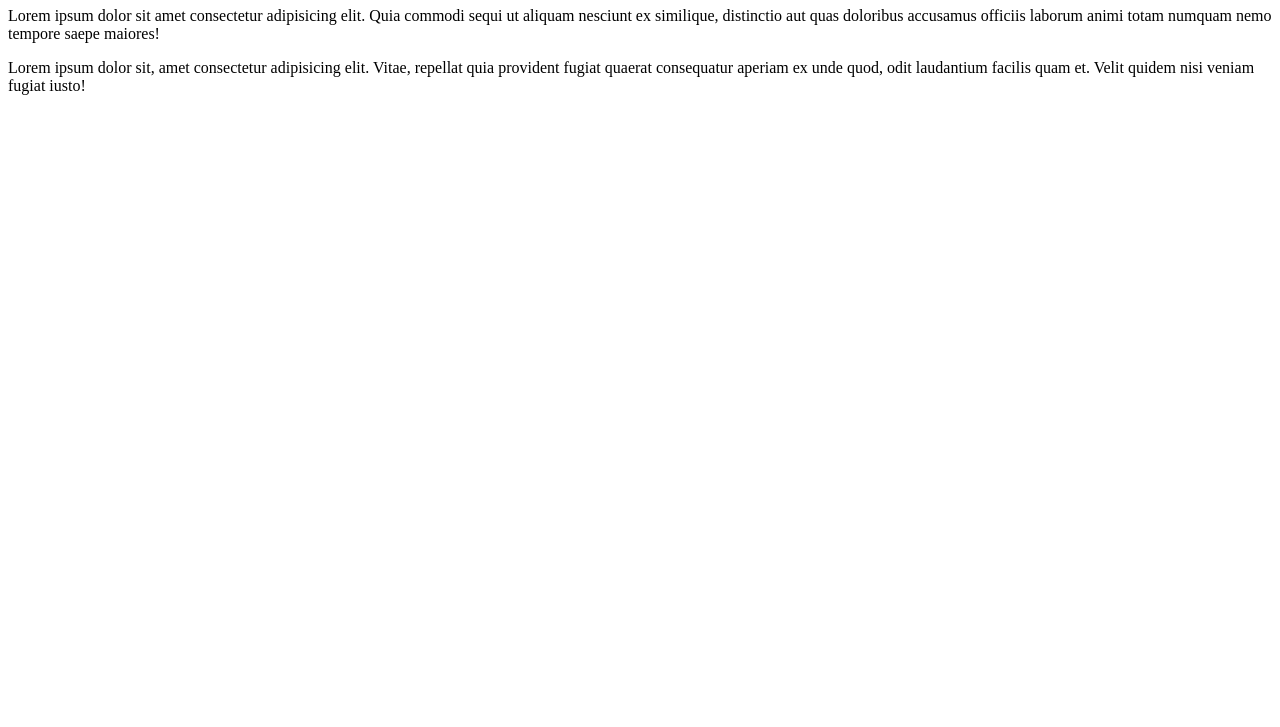
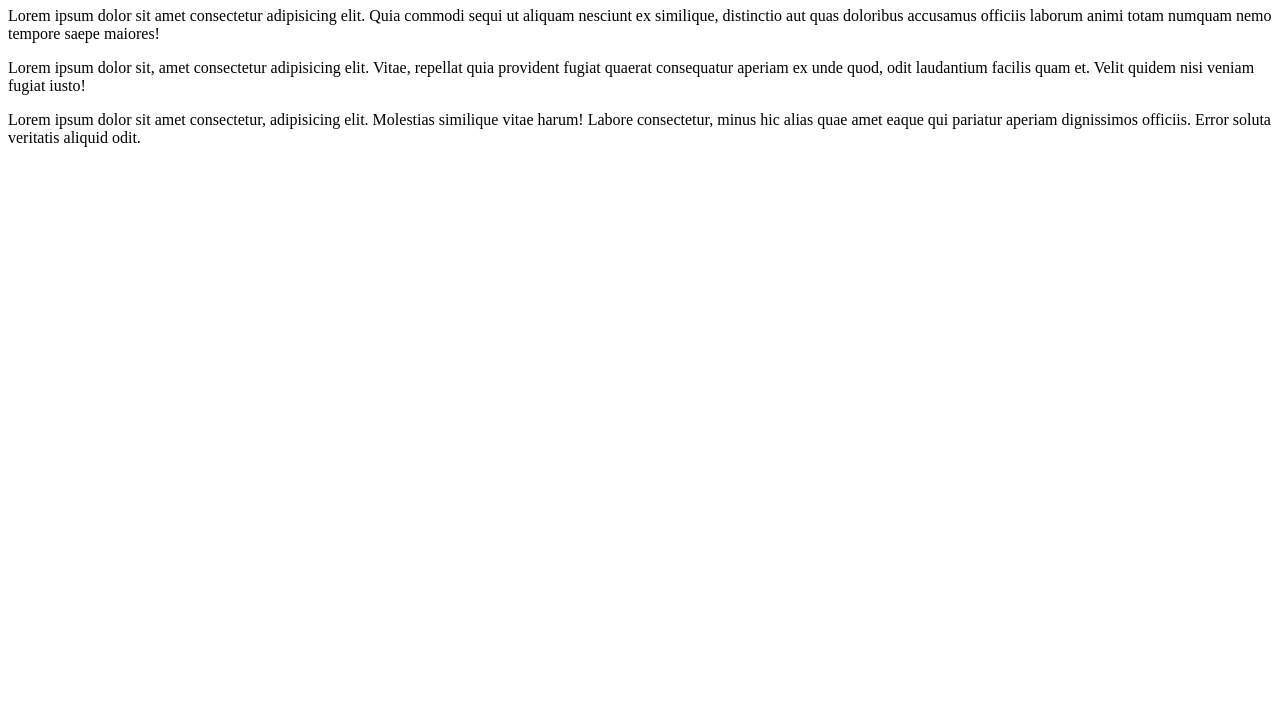
Before and after one commit to ferygunawan1101/test-repo, a plain HTML site: page index.html in a window 1280 px wide. Shown: the part 73-800 px from the top of the page. Drawn offline with Linux system fonts and the light colour scheme.

Commit message:
update index.html

```diff
--- a/index.html
+++ b/index.html
@@ -11,5 +11,8 @@
     <p>Lorem ipsum dolor sit amet consectetur adipisicing elit. Quia commodi sequi ut aliquam nesciunt ex similique, distinctio aut quas doloribus accusamus officiis laborum animi totam numquam nemo tempore saepe maiores!</p>
 
     <p>Lorem ipsum dolor sit, amet consectetur adipisicing elit. Vitae, repellat quia provident fugiat quaerat consequatur aperiam ex unde quod, odit laudantium facilis quam et. Velit quidem nisi veniam fugiat iusto!</p>
+
+    <p>Lorem ipsum dolor sit amet consectetur, adipisicing elit. Molestias similique vitae harum! Labore consectetur, minus hic alias quae amet eaque qui pariatur aperiam dignissimos officiis. Error soluta veritatis aliquid odit.</p>
+
 </body>
 </html>
```
